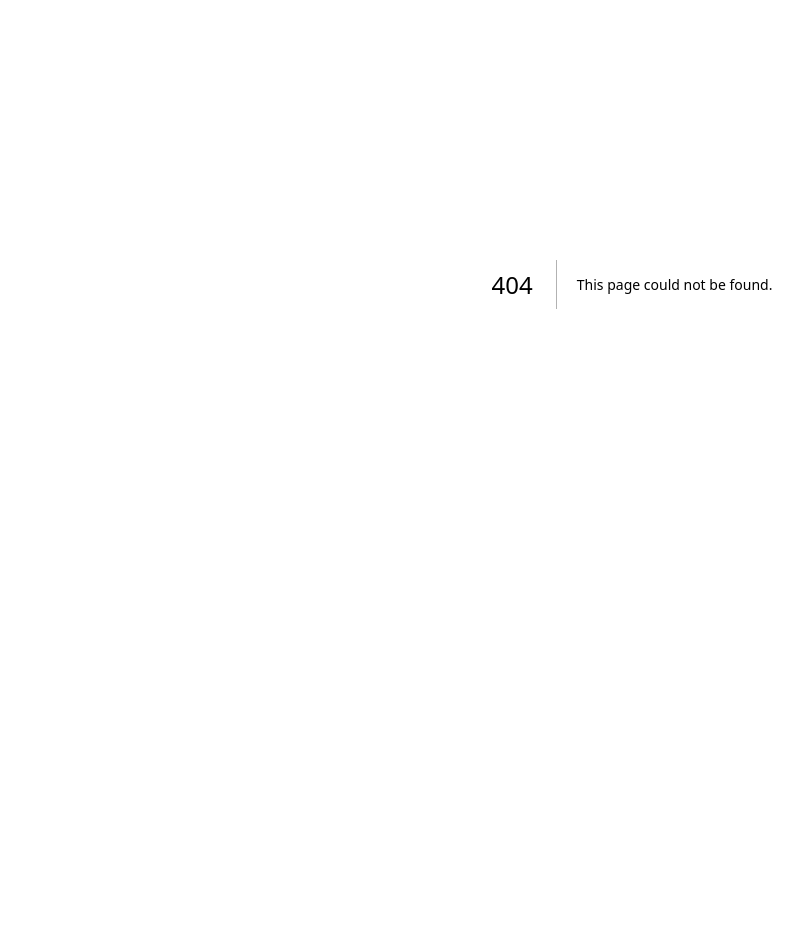
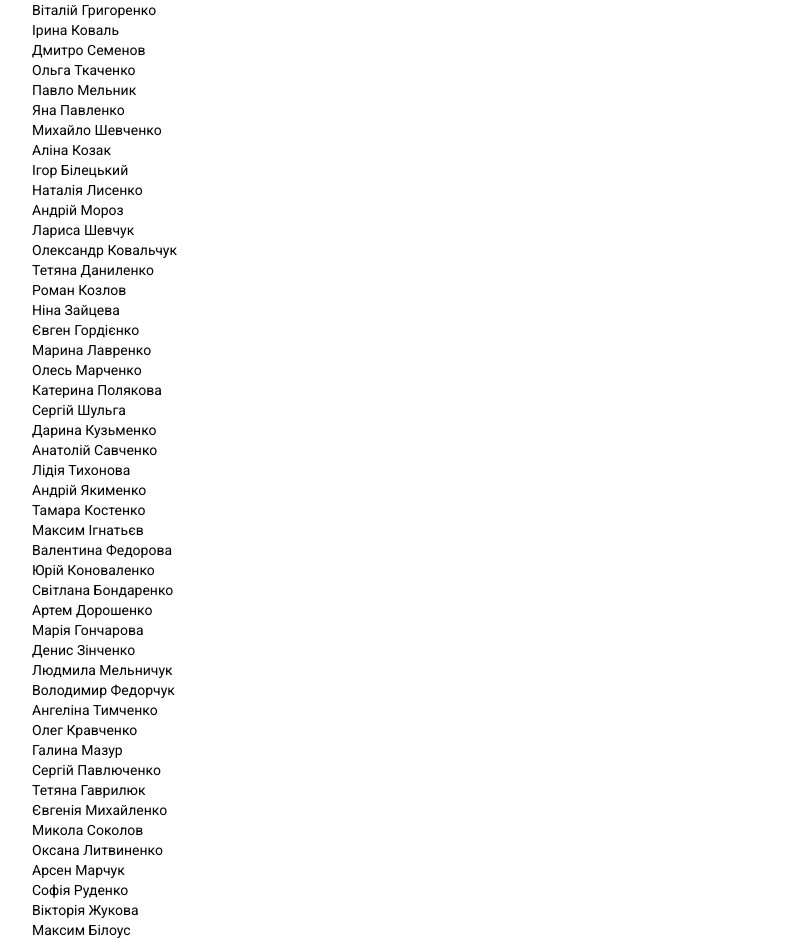
Before and after one commit to Solowayer/service-base, a Next.js app: page /search-url in a window 1280 px wide. Before the commit this address had no page. Shown: the part 220-1160 px from the top of the page, without its empty margins (8-811 px from the left). Before the commit the page ends 904 px from the top, so only its background shows below. Built offline with nearby package versions, Linux system fonts and the light colour scheme.

Commit message:
Search test

```diff
--- a/app/pagination/page.tsx
+++ b/app/pagination/page.tsx
@@ -26,7 +26,7 @@ type Result<T> = {
 
 async function fetchProducts({ page, perPage }: { page: string; perPage: string }): Promise<Result<Product>> {
 	try {
-		const response = await axios.get('https://localhost:4226/api/Product', {
+		const response = await axios.get('https://localhost:3150/api/Product', {
 			params: { page, perPage },
 			withCredentials: true,
 			headers: {
@@ -43,7 +43,7 @@ async function fetchProducts({ page, perPage }: { page: string; perPage: string
 
 export default async function Page({ searchParams }: { searchParams: { page: string } }) {
 	const page = searchParams['page'] ?? '1'
-	const products = await fetchProducts({ page, perPage: '10' })
+	const products = await fetchProducts({ page, perPage: '3' })
 
 	console.log(page)
 
@@ -54,7 +54,7 @@ export default async function Page({ searchParams }: { searchParams: { page: str
 					<span key={pr.id}>{pr.productName}</span>
 				))}
 			</div>
-			<Pagination />
+			<Pagination totalPages={products.info.pages} />
 		</>
 	)
 }
--- /dev/null
+++ b/app/search-url/page.tsx
@@ -0,0 +1,90 @@
+'use client'
+
+import React from 'react'
+import { Icons } from '@/components/icons'
+import { Input } from '@/components/ui/input'
+import { usePathname, useRouter } from 'next/navigation'
+
+const people = [
+	'Анна Іванова',
+	'Олексій Петренко',
+	'Марія Сидоренко',
+	'Віталій Григоренко',
+	'Ірина Коваль',
+	'Дмитро Семенов',
+	'Ольга Ткаченко',
+	'Павло Мельник',
+	'Яна Павленко',
+	'Михайло Шевченко',
+	'Аліна Козак',
+	'Ігор Білецький',
+	'Наталія Лисенко',
+	'Андрій Мороз',
+	'Лариса Шевчук',
+	'Олександр Ковальчук',
+	'Тетяна Даниленко',
+	'Роман Козлов',
+	'Ніна Зайцева',
+	'Євген Гордієнко',
+	'Марина Лавренко',
+	'Олесь Марченко',
+	'Катерина Полякова',
+	'Сергій Шульга',
+	'Дарина Кузьменко',
+	'Анатолій Савченко',
+	'Лідія Тихонова',
+	'Андрій Якименко',
+	'Тамара Костенко',
+	'Максим Ігнатьєв',
+	'Валентина Федорова',
+	'Юрій Коноваленко',
+	'Світлана Бондаренко',
+	'Артем Дорошенко',
+	'Марія Гончарова',
+	'Денис Зінченко',
+	'Людмила Мельничук',
+	'Володимир Федорчук',
+	'Ангеліна Тимченко',
+	'Олег Кравченко',
+	'Галина Мазур',
+	'Сергій Павлюченко',
+	'Тетяна Гаврилюк',
+	'Євгенія Михайленко',
+	'Микола Соколов',
+	'Оксана Литвиненко',
+	'Арсен Марчук',
+	'Софія Руденко',
+	'Вікторія Жукова',
+	'Максим Білоус'
+]
+
+export default function Page({ searchParams }: { searchParams: { query: string } }) {
+	const pathname = usePathname()
+	const router = useRouter()
+
+	const filtered =
+		searchParams.query === undefined
+			? people
+			: people.filter(p => {
+					return p.toLowerCase().includes(searchParams.query.toLowerCase())
+			  })
+
+	return (
+		<div className="flex flex-col gap-4">
+			<div>
+				<Input
+					icon={<Icons.search />}
+					placeholder="Шукати"
+					shape="round"
+					defaultValue={searchParams.query}
+					onChange={e => router.push(e.target.value === '' ? pathname : `${pathname}?query=${e.target.value}`)}
+				/>
+			</div>
+			<div className="flex flex-col">
+				{filtered.map((p, index) => (
+					<span key={index}>{p}</span>
+				))}
+			</div>
+		</div>
+	)
+}
--- /dev/null
+++ b/app/search/page.tsx
@@ -0,0 +1,89 @@
+'use client'
+
+import React from 'react'
+import { Icons } from '@/components/icons'
+import { Input } from '@/components/ui/input'
+import { usePathname, useRouter } from 'next/navigation'
+
+const people = [
+	'Анна Іванова',
+	'Олексій Петренко',
+	'Марія Сидоренко',
+	'Віталій Григоренко',
+	'Ірина Коваль',
+	'Дмитро Семенов',
+	'Ольга Ткаченко',
+	'Павло Мельник',
+	'Яна Павленко',
+	'Михайло Шевченко',
+	'Аліна Козак',
+	'Ігор Білецький',
+	'Наталія Лисенко',
+	'Андрій Мороз',
+	'Лариса Шевчук',
+	'Олександр Ковальчук',
+	'Тетяна Даниленко',
+	'Роман Козлов',
+	'Ніна Зайцева',
+	'Євген Гордієнко',
+	'Марина Лавренко',
+	'Олесь Марченко',
+	'Катерина Полякова',
+	'Сергій Шульга',
+	'Дарина Кузьменко',
+	'Анатолій Савченко',
+	'Лідія Тихонова',
+	'Андрій Якименко',
+	'Тамара Костенко',
+	'Максим Ігнатьєв',
+	'Валентина Федорова',
+	'Юрій Коноваленко',
+	'Світлана Бондаренко',
+	'Артем Дорошенко',
+	'Марія Гончарова',
+	'Денис Зінченко',
+	'Людмила Мельничук',
+	'Володимир Федорчук',
+	'Ангеліна Тимченко',
+	'Олег Кравченко',
+	'Галина Мазур',
+	'Сергій Павлюченко',
+	'Тетяна Гаврилюк',
+	'Євгенія Михайленко',
+	'Микола Соколов',
+	'Оксана Литвиненко',
+	'Арсен Марчук',
+	'Софія Руденко',
+	'Вікторія Жукова',
+	'Максим Білоус'
+]
+
+export default function Page() {
+	const [searchTerm, setSearchTerm] = React.useState('')
+
+	const filtered =
+		searchTerm === ''
+			? people
+			: people.filter(p => {
+					return p.toLowerCase().includes(searchTerm.toLowerCase())
+			  })
+
+	return (
+		<div className="flex flex-col gap-4">
+			<div>
+				<Input
+					icon={<Icons.search />}
+					placeholder="Шукати"
+					shape="round"
+					defaultValue={''}
+					onChange={e => setSearchTerm(e.target.value)}
+				/>
+			</div>
+			<div className="flex flex-col">
+				{filtered.map((p, index) => (
+					<span key={index}>{p}</span>
+				))}
+			</div>
+		</div>
+	)
+}
--- a/app/select/page.tsx
+++ b/app/select/page.tsx
@@ -4,17 +4,24 @@ import React from 'react'
 import { Select, SelectContent, SelectItem, SelectTrigger, SelectValue } from '@/components/ui/select'
 
 export default function Page() {
+	const values = [
+		{ title: 'За останній тиждень', value: 'week' },
+		{ title: 'За останній місяць', value: 'month' },
+		{ title: 'За останній рік', value: 'year' }
+	]
+
 	return (
 		<>
-			<Select>
+			<Select defaultValue={values[0].value}>
 				<SelectTrigger className="w-[280px]">
-					<SelectValue placeholder="Theme" />
+					<SelectValue />
 				</SelectTrigger>
 				<SelectContent position="popper">
-					<SelectItem value="light">Light</SelectItem>
-					<SelectItem value="dark">Dark</SelectItem>
-					<SelectItem value="system">System</SelectItem>
-					<SelectItem value="cringe">Cringe</SelectItem>
+					{values.map(v => (
+						<SelectItem key={v.value} value={v.value}>
+							{v.title}
+						</SelectItem>
+					))}
 				</SelectContent>
 			</Select>
 		</>
--- a/components/pagination-controls.tsx
+++ b/components/pagination-controls.tsx
@@ -7,54 +7,76 @@ import { Icons } from './icons'
 
 type PaginationProps = {
 	totalPages: number
+	siblingCount?: number
 }
 
-export default function Pagination() {
+export default function Pagination({ totalPages, siblingCount = 3 }: PaginationProps) {
 	const searchParams = useSearchParams()
 	const pathname = usePathname()
 	const router = useRouter()
 
 	const page = searchParams.get('page') ?? '1'
+	const dots = '...'
 
-	const range = (totalPages: number, page: number) => {
-		let pages: number[] = Array.from({ length: totalPages }, (_, index) => index + 1)
-		const maxVisiblePages = 9
-
-		if (totalPages > maxVisiblePages) {
-			const middlePage = Math.ceil(maxVisiblePages / 2)
-
-			if (page <= middlePage) {
-				pages = [...pages.slice(0, maxVisiblePages - 2), -1, totalPages]
-			} else if (page > totalPages - middlePage) {
-				pages = [1, -1, ...pages.slice(totalPages - maxVisiblePages + 2)]
-			} else {
-				const startPage = page - Math.floor((maxVisiblePages - 3) / 2)
-				const endPage = page + Math.floor((maxVisiblePages - 4) / 2)
-				pages = [1, -1, ...pages.slice(startPage, endPage), -1, totalPages]
-			}
+	const range = React.useMemo(() => {
+		const range = []
+		for (
+			let i = Math.max(2, Number(page) - siblingCount);
+			i <= Math.min(totalPages - 1, Number(page) + siblingCount);
+			i++
+		) {
+			range.push(i)
 		}
 
-		return pages
-	}
+		if (Number(page) - siblingCount > 2) {
+			range.unshift(dots)
+		}
+		if (Number(page) + siblingCount < totalPages - 1) {
+			range.push(dots)
+		}
+
+		range.unshift(1)
+		if (totalPages !== 1) {
+			range.push(totalPages)
+		}
+		console.log(range)
+		return range
+	}, [totalPages, page, siblingCount])
 
 	return (
 		<div className="w-full items-center justify-center flex gap-8">
 			<Button
+				variant="clear"
 				shape="round"
 				size="icon-medium"
 				onClick={() => {
-					router.push(`${pathname}?page=${Number(page) - 1}`)
+					router.push(`${pathname}?page=${Math.max(Number(page) - 1, 1)}`)
 				}}
+				disabled={Number(page) === 1}
 			>
 				<Icons.chevronLeft />
 			</Button>
-			<div className="flex gap-2"></div>
+			<div className="flex gap-2">
+				{range.map((pageNumber, index) => (
+					<Button
+						key={index}
+						size="icon-medium"
+						variant={`${Number(page) === pageNumber ? 'primary' : 'ghost'}`}
+						onClick={() => router.push(`${pathname}?page=${Number(pageNumber)}`)}
+						disabled={pageNumber === dots}
+					>
+						{pageNumber}
+					</Button>
+				))}
+			</div>
 			<Button
+				variant="clear"
 				shape="round"
 				size="icon-medium"
 				onClick={() => {
 					router.push(`${pathname}?page=${Number(page) + 1}`)
 				}}
+				disabled={Number(page) === totalPages}
 			>
 				<Icons.chevronRight />
 			</Button>
--- a/components/ui/combobox.tsx
+++ b/components/ui/combobox.tsx
@@ -2,7 +2,7 @@
 
 import React, { useEffect, useRef, useState } from 'react'
 import { Icons } from '../icons'
-import { useClickOutside } from '@/lib/hooks/useClickOutside'
+import { useClickOutside } from '@/lib/hooks/use-click-outside'
 import { Button } from './button'
 
 export interface ComboboxProps extends React.HTMLProps<HTMLDivElement> {
```
Also changed, not shown: lib/hooks/use-debounce.tsx (added, +15 -0 lines), lib/hooks/use-arrow-key-navigation.ts (renamed from lib/hooks/useArrowKeyNavigation.ts), lib/hooks/use-click-outside.ts (renamed from lib/hooks/useClickOutside.ts), lib/hooks/use-key-press.ts (renamed from lib/hooks/useKeyPress.ts).
